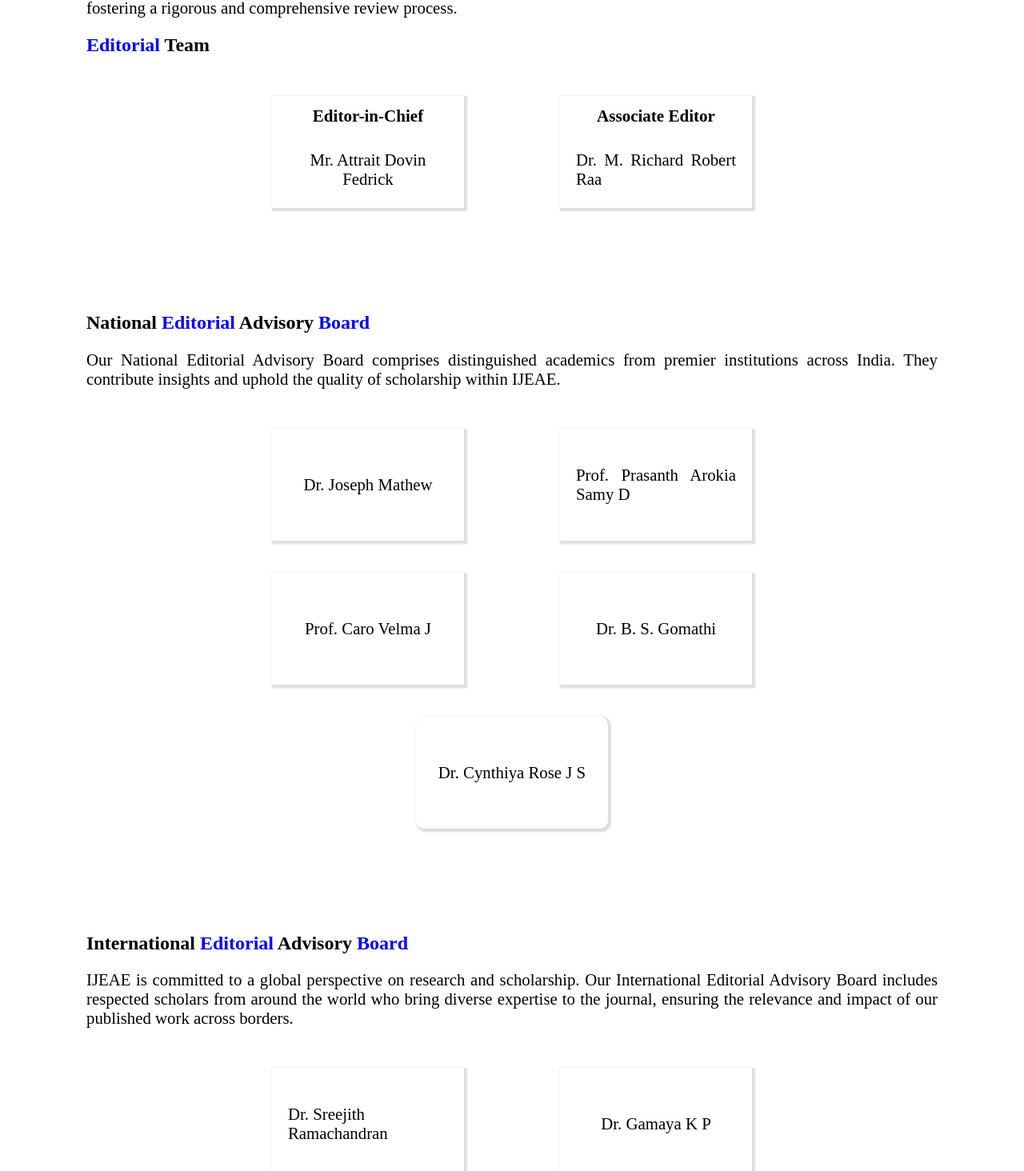
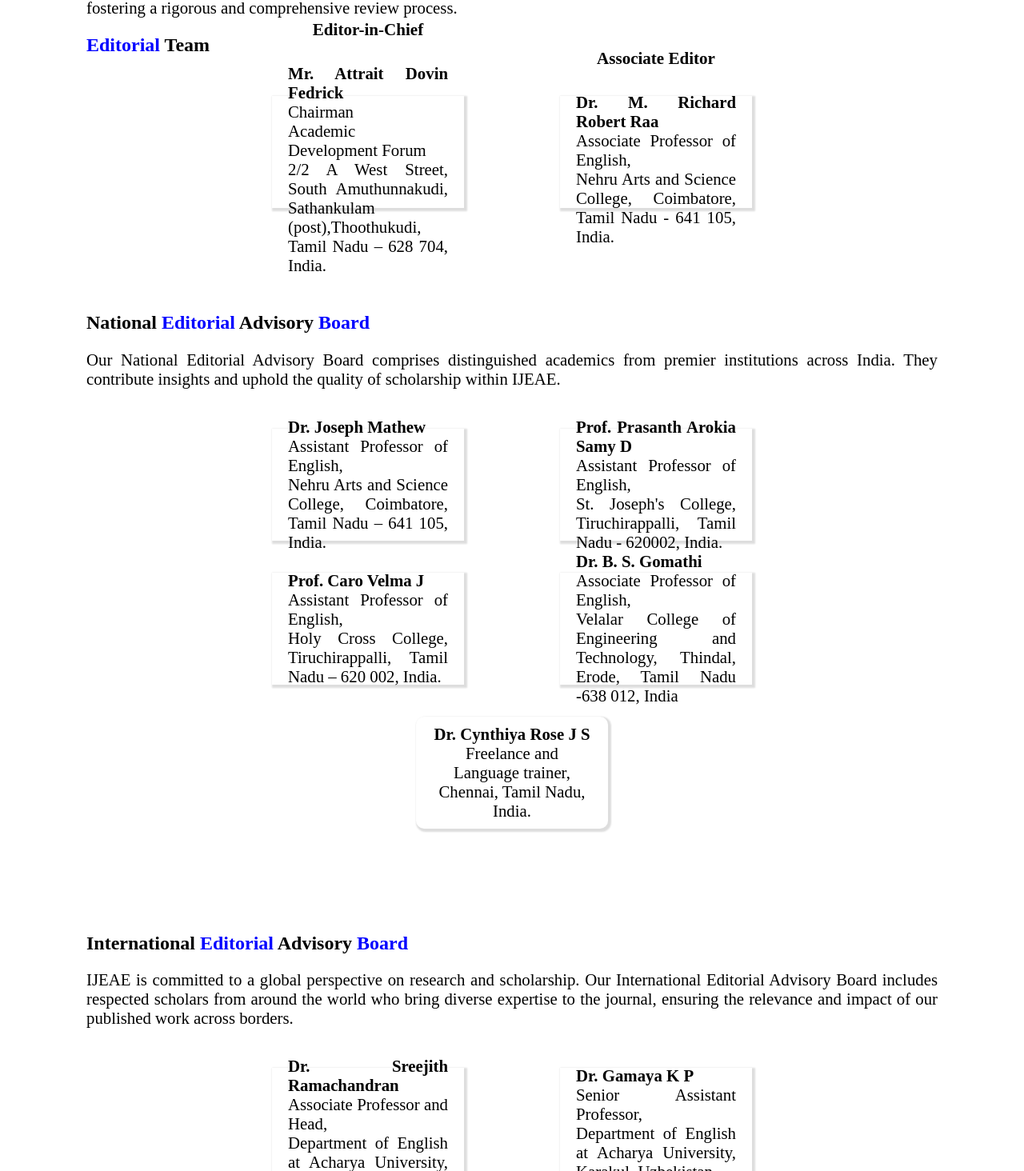
Before and after one commit to lexiontechsolution/journal_website, a React (Create React App) app: page /editorial in a window 1280 px wide. Shown: the part 306-1770 px from the top of the page at 80% size. Built offline with nearby package versions, Linux system fonts and the light colour scheme.

Commit message:
Update Editorial.js

```diff
--- a/src/Pages/Editorial/Editorial.js
+++ b/src/Pages/Editorial/Editorial.js
@@ -42,11 +42,25 @@ const Editorial = () => {
           <div class="row-editorial">
             <div class="box-editorial">
               <h3>Editor-in-Chief</h3>
-              <p style={{ textAlign: "center" }}>Mr. Attrait Dovin Fedrick</p>
+              <p>
+                <span style={{ fontWeight: "bold", fontStyle: "normal" }}>
+                  Mr. Attrait Dovin Fedrick
+                </span>
+                <br></br>
+                Chairman<br></br>Academic Development Forum<br></br>2/2 A West
+                Street, South Amuthunnakudi, Sathankulam (post),Thoothukudi,
+                Tamil Nadu – 628 704, India.
+              </p>
             </div>
             <div class="box-editorial">
               <h3>Associate Editor</h3>
-              <p>Dr. M. Richard Robert Raa</p>
+              <p>
+                <span style={{ fontWeight: "bold", fontStyle: "normal" }}>
+                  Dr. M. Richard Robert Raa
+                </span>
+                <br></br>Associate Professor of English,<br></br>Nehru Arts and
+                Science College, Coimbatore, Tamil Nadu - 641 105, India.
+              </p>
             </div>
           </div>
         </div>
@@ -66,23 +80,54 @@ const Editorial = () => {
         <div class="container-editorial">
           <div class="row-editorial">
             <div class="box-editorial">
-              <p>Dr. Joseph Mathew</p>
+              <p>
+                <span style={{ fontWeight: "bold", fontStyle: "normal" }}>
+                  Dr. Joseph Mathew
+                </span>
+                <br></br>Assistant Professor of English, <br></br>Nehru Arts and
+                Science College, Coimbatore, Tamil Nadu – 641 105, India.
+              </p>
             </div>
             <div class="box-editorial">
-              <p>Prof. Prasanth Arokia Samy D</p>
+              <p>
+                <span style={{ fontWeight: "bold", fontStyle: "normal" }}>
+                  Prof. Prasanth Arokia Samy D
+                </span>
+                <br></br>Assistant Professor of English, <br></br>St. Joseph's
+                College, Tiruchirappalli, Tamil Nadu - 620002, India.
+              </p>
             </div>
           </div>
           <div class="row-editorial">
             <div class="box-editorial">
-              <p>Prof. Caro Velma J</p>
+              <p>
+                <span style={{ fontWeight: "bold", fontStyle: "normal" }}>
+                  Prof. Caro Velma J
+                </span>
+                <br></br>Assistant Professor of English, <br></br>Holy Cross
+                College, Tiruchirappalli, Tamil Nadu – 620 002, India.
+              </p>
             </div>
             <div class="box-editorial">
-              <p>Dr. B. S. Gomathi</p>
+              <p>
+                <span style={{ fontWeight: "bold", fontStyle: "normal" }}>
+                  Dr. B. S. Gomathi
+                </span>
+                <br></br>Associate Professor of English, <br></br>Velalar
+                College of Engineering and Technology, Thindal, Erode, Tamil
+                Nadu -638 012, India
+              </p>
             </div>
           </div>
           <div class="row-editorial">
             <div class="box fifth-box-edit">
-              <p>Dr. Cynthiya Rose J S</p>
+              <p>
+                <span style={{ fontWeight: "bold", fontStyle: "normal" }}>
+                  Dr. Cynthiya Rose J S
+                </span>
+                <br></br>Freelance and Language trainer, Chennai, Tamil Nadu,
+                India.
+              </p>
             </div>
           </div>
         </div>
@@ -103,10 +148,22 @@ const Editorial = () => {
         <div class="container-editorial">
           <div class="row-editorial">
             <div class="box-editorial">
-              <p style={{ textAlign: "left" }}>Dr. Sreejith Ramachandran</p>
+              <p>
+                <span style={{ fontWeight: "bold", fontStyle: "normal" }}>
+                  Dr. Sreejith Ramachandran
+                </span>
+                <br></br>Associate Professor and Head,<br></br> Department of
+                English at Acharya University, Karakul, Uzbekistan
+              </p>
             </div>
             <div class="box-editorial">
-              <p>Dr. Gamaya K P</p>
+              <p>
+                <span style={{ fontWeight: "bold", fontStyle: "normal" }}>
+                  Dr. Gamaya K P
+                </span>
+                <br></br>Senior Assistant Professor, <br></br>Department of
+                English at Acharya University, Karakul, Uzbekistan.
+              </p>
             </div>
           </div>
         </div>
```
